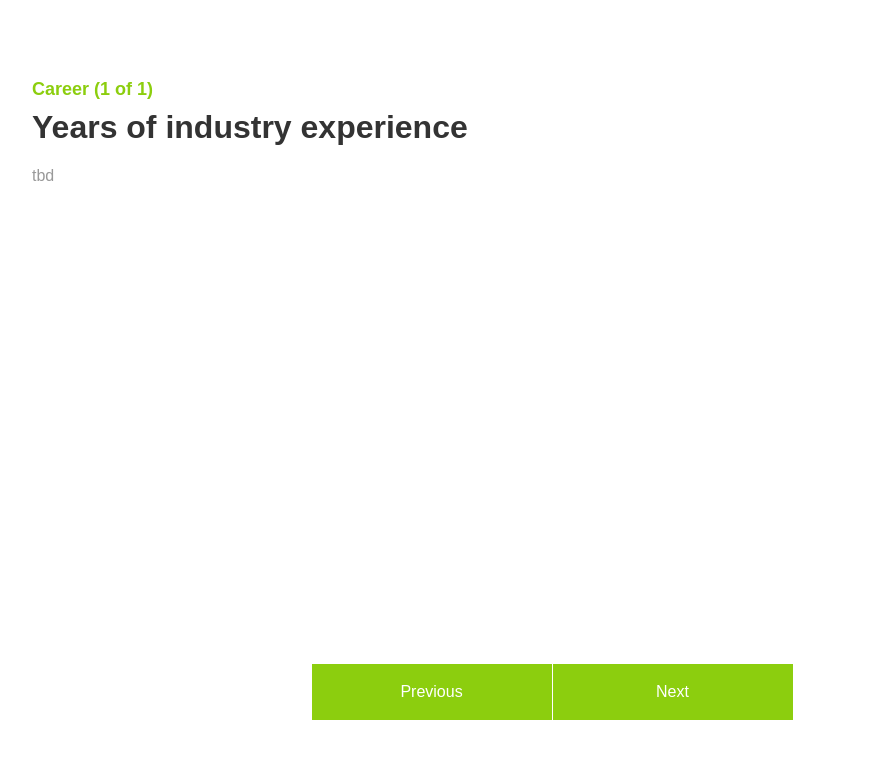
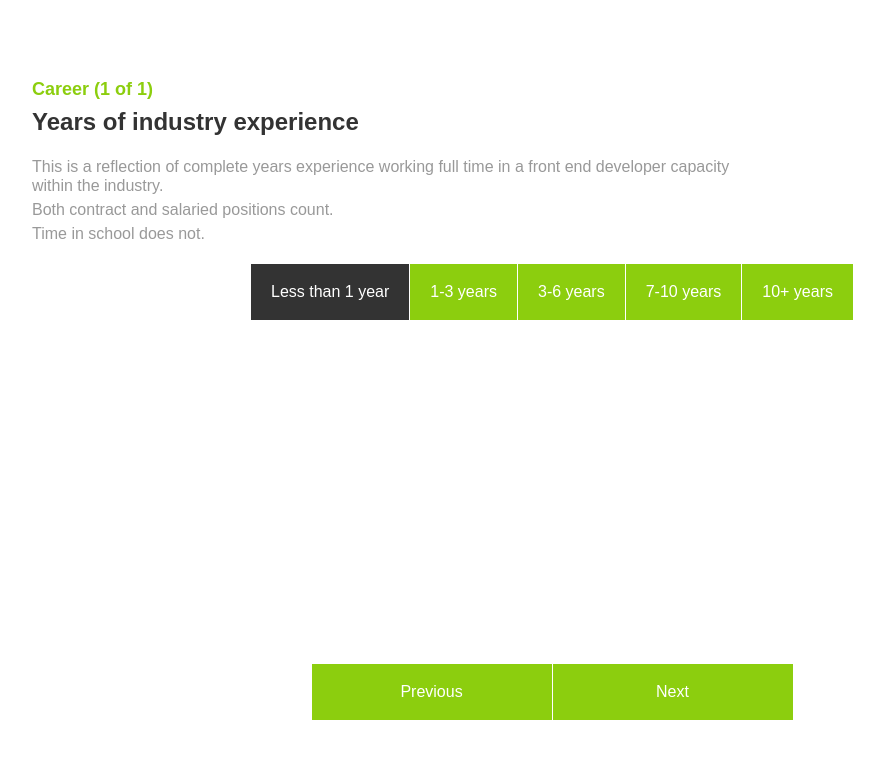
Before and after one commit to rcooper102/eval-matrix, a React app: page / in a window 1280 px wide. Both pictures are taken after a click on the link "Begin". Shown: the whole page, without its empty margins (88-972 px from the left). Built offline with nearby package versions, Linux system fonts and the light colour scheme.

Commit message:
Made question answering functional

```diff
--- a/src/components/app.css
+++ b/src/components/app.css
@@ -21,9 +21,8 @@ html,body,div,span,applet,object,iframe,h1,h2,h3,h4,h5,h6,p,blockquote,pre,a,abb
 	display: block;
 	margin: 0 auto;
 	color: rgb(140, 206, 14);
-	font-size: 18px;
 	color: #333;
-	font-size: 32px;
+	font-size: 24px;
 	line-height:1.2;
 	margin-bottom: 20px;
 }
@@ -43,6 +42,11 @@ html,body,div,span,applet,object,iframe,h1,h2,h3,h4,h5,h6,p,blockquote,pre,a,abb
 	display: block;
 	margin-bottom: 20px;
 	max-width: 700px;
+}
+
+.View p span {
+	display: block;
+	margin-bottom: 5px;
 }
 
 .View .navigation {
--- a/src/config/career.js
+++ b/src/config/career.js
@@ -4,7 +4,11 @@ export const CAREER = [
   {
     type: QUESTION_TYPES.TIME,
     title: 'Years of industry experience',
-    description: 'tbd',
+    description: [
+    	'This is a reflection of complete years experience working full time in a front end developer capacity within the industry.',
+    	'Both contract and salaried positions count.',
+    	'Time in school does not.',
+    ],
     weight: 1,
     id: 'years-experience',
   },
--- a/src/views/question/question.css
+++ b/src/views/question/question.css
@@ -1,5 +1,29 @@
-.Question p {
+.Question .questionOptions {
+	display: flex;
+	justify-content: center;
+
+}
+
+.Question .questionOptions li {
 	display: block;
-	height: 200px;
-	overflow: auto;
+	background: rgb(140, 206, 14);
+	padding:20px;
+	border-right: 1px solid #FFF;
+	color: #FFF;
+	user-select: none;
 }
+
+
+
+.Question .questionOptions li.active {
+	background: #333;
+}
+
+.Question .questionOptions li:hover {
+	background: #666;
+	cursor: pointer;
+}
+
+.Question .questionOptions li:last-child {
+	border-right: none;
+}
--- a/src/views/question/question.js
+++ b/src/views/question/question.js
@@ -1,25 +1,59 @@
 import React from 'react';
 import { Controller } from '../../services/controller';
+import { QUESTION_RANGES } from '../../constants';
 
 import './question.css';
 
 export class Question extends React.Component {
+  constructor(props) {
+    super();
+    this.onSelect = this.onSelect.bind(this);
+    this.state = this.componentWillReceiveProps(props, false);
+  }
 
+  componentWillReceiveProps(props, setState = true) {
+    const id = props.params[1];
+    const question = Controller.getQuestion(id);
+    const next = Controller.getNextQuestion(id);
+    const previous = Controller.getPreviousQuestion(id)
+    const def = Controller.data.answers[id] || null
+    const state = {
+      current: def ? (Math.round(def * QUESTION_RANGES[question.question.type].length)) : null,
+      id,
+      question,
+      next,
+      previous,
+    }
+    if(setState) {
+      this.setState(state);
+    }
+
+    return state;
+  }
+
+  onSelect(e) {
+    const target = Number(e.target.getAttribute('value'));
+    this.setState({
+      current: target,
+    })
+    Controller.setAnswer(this.state.question.id, target / QUESTION_RANGES[this.state.question.question.type].length);
+  }
 
   render() {
-    const id = this.props.params[1];
-    const data = Controller.getQuestion(id);
-    const next = Controller.getNextQuestion(id);
-    const previous = Controller.getPreviousQuestion(id)
-    console.log(data);
+    let description = Array.isArray(this.state.question.question.description) ? this.state.question.question.description : [this.state.question.question.description];
 
-    const previousButton = <a className='previous' href={previous ? `#question/${previous.id}` : '#'}>Previous</a>;
-    const nextButton = <a className='next' href={ next ? `#question/${next.id}` : '#' }>Next</a>;
+    const previousButton = <a className='previous' href={this.state.previous ? `#question/${this.state.previous.id}` : '#'}>Previous</a>;
+    const nextButton = <a className='next' href={ this.state.next ? `#question/${this.state.next.id}` : '#' }>Next</a>;
+
+    const options = QUESTION_RANGES[this.state.question.question.type];
 
     return <div className='Question View'>
-      <h1>{data.category.label} ({data.index + 1} of {data.category.questions.length})</h1>
-      <h2>{data.question.title}</h2>
-      <p>{data.question.description}</p>
+      <h1>{this.state.question.category.label} ({this.state.question.index + 1} of {this.state.question.category.questions.length})</h1>
+      <h2>{this.state.question.question.title}</h2>
+      <p>{ description.map((item, i) => <span key={i}>{item}</span>) }</p>
+      <ul className='questionOptions'>
+        { options.map((item, i) => <li onClick={this.onSelect} className={ this.state.current !== null && Number(i) <= this.state.current ? 'active' : '' } value={i} key={i}>{item}</li>) }
+      </ul>
 
       <div className='navigation'>
         {previousButton}
```
